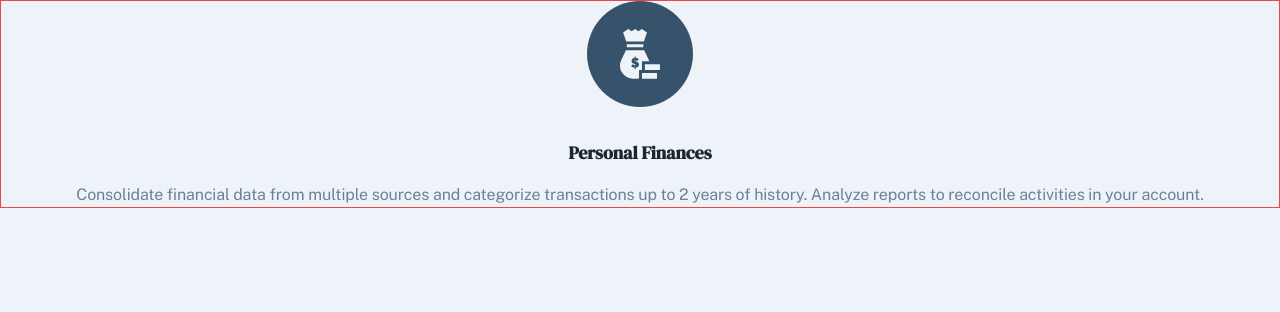
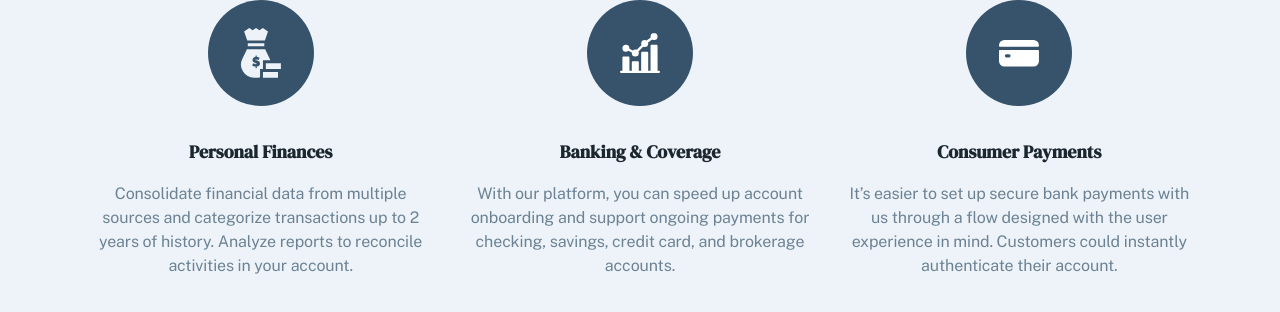
Before and after one commit to zetmosoma10/payapi, a React (Vite) app: page / in a window 1280 px wide. Shown: the top 312 px of the page. Built offline with nearby package versions, Linux system fonts and the light colour scheme.

Commit message:
build Incentives section

```diff
--- a/src/App.tsx
+++ b/src/App.tsx
@@ -1,9 +1,9 @@
-import SpecialOffer from "./pages/Home/components/SpecialOffer";
+import Incentives from "./pages/Home/sections/Incentives";
 
 function App() {
   return (
-    <div className="bg-background_color h-screen">
-      <SpecialOffer />
+    <div className="bg-background_color min-h-screen">
+      <Incentives />
     </div>
   );
 }
--- a/src/pages/Home/components/SpecialOffer.tsx
+++ b/src/pages/Home/components/SpecialOffer.tsx
@@ -1,17 +1,19 @@
-import financeIcon from "../../../assets/home/desktop/icon-personal-finances.svg";
+interface Props {
+  icon: string;
+  headerText: string;
+  text: string;
+}
 
-const SpecialOffer = () => {
+const SpecialOffer = ({ icon, headerText, text }: Props) => {
   return (
-    <article className="flex flex-col items-center border border-red-500">
-      <img src={financeIcon} alt="" />
+    <article className="flex flex-col items-center">
+      <img src={icon} alt="" />
       <div className="text-center mt-8">
         <h4 className="text-lg tracting-[-0.14px] text-mirage_blue">
-          Personal Finances
+          {headerText}
         </h4>
         <p className="text-base tracking-[-0.12px] text-light_san_juan_blue mt-4">
-          Consolidate financial data from multiple sources and categorize
-          transactions up to 2 years of history. Analyze reports to reconcile
-          activities in your account.
+          {text}
         </p>
       </div>
     </article>
--- /dev/null
+++ b/src/pages/Home/constance.ts
@@ -0,0 +1,21 @@
+import financeIcon from "../../assets/home/desktop/icon-personal-finances.svg";
+import bankingIcon from "../../assets/home/desktop/icon-banking-and-coverage.svg";
+import consumerIcon from "../../assets/home/desktop/icon-consumer-payments.svg";
+
+export const incentivesData = [
+  {
+    icon: financeIcon,
+    headerText: " Personal Finances",
+    text: "Consolidate financial data from multiple sources and categorize transactions up to 2 years of history. Analyze reports to reconcile activities in your account.",
+  },
+  {
+    icon: bankingIcon,
+    headerText: "Banking & Coverage",
+    text: "With our platform, you can speed up account onboarding and support ongoing payments for checking, savings, credit card, and brokerage accounts.",
+  },
+  {
+    icon: consumerIcon,
+    headerText: "Consumer Payments",
+    text: "It’s easier to set up secure bank payments with us through a flow designed with the user experience in mind. Customers could instantly authenticate their account.",
+  },
+];
--- /dev/null
+++ b/src/pages/Home/sections/Incentives.tsx
@@ -0,0 +1,16 @@
+import SpecialOffer from "../components/SpecialOffer";
+import { incentivesData } from "../constance";
+
+const Incentives = () => {
+  return (
+    <div className="max-container">
+      <div className="grid gap-y-12 md:grid-cols-3 md:gap-y-0 md:gap-x-7">
+        {incentivesData.map((item, index) => (
+          <SpecialOffer {...item} key={index} />
+        ))}
+      </div>
+    </div>
+  );
+};
+
+export default Incentives;
```
